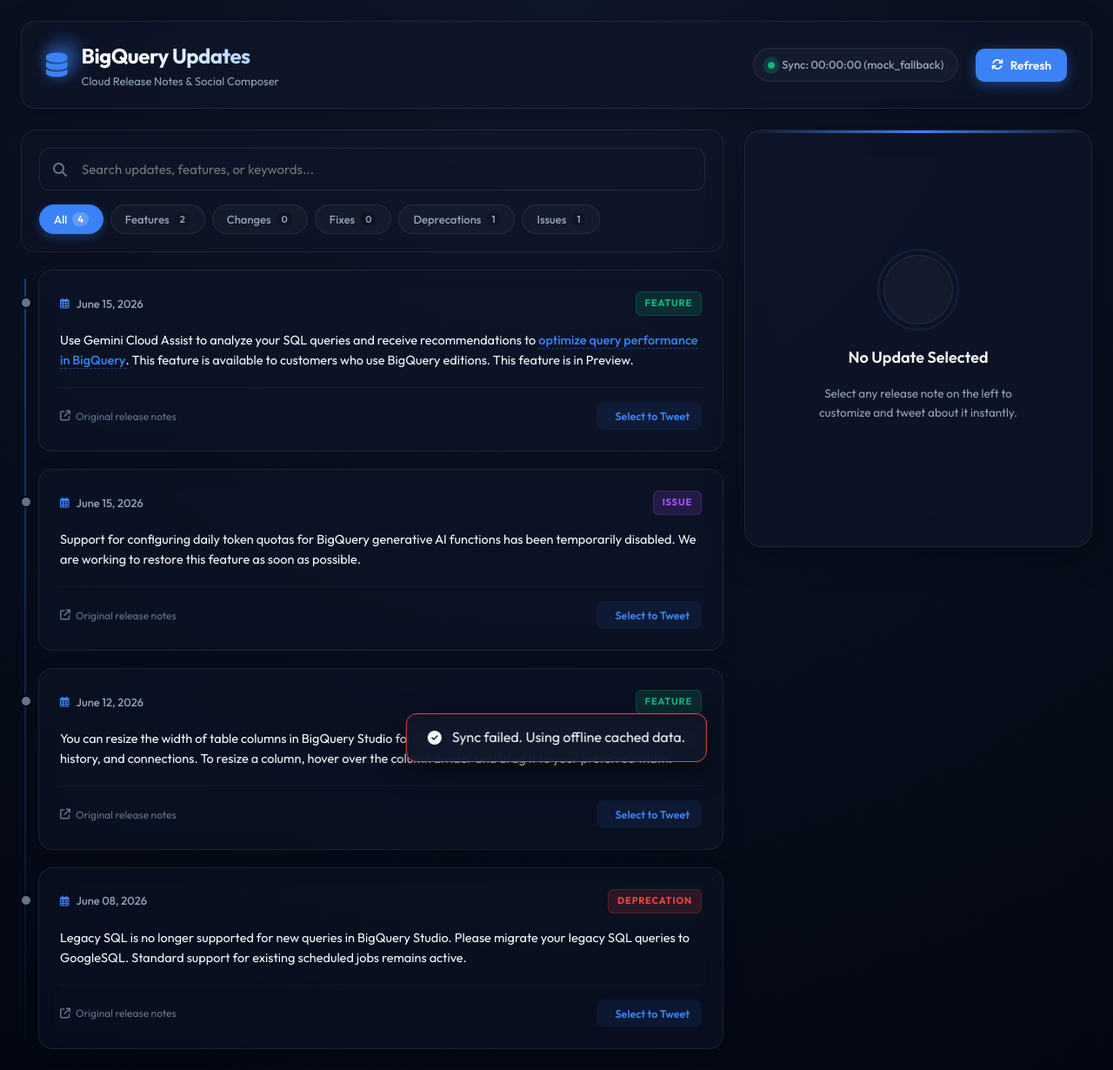
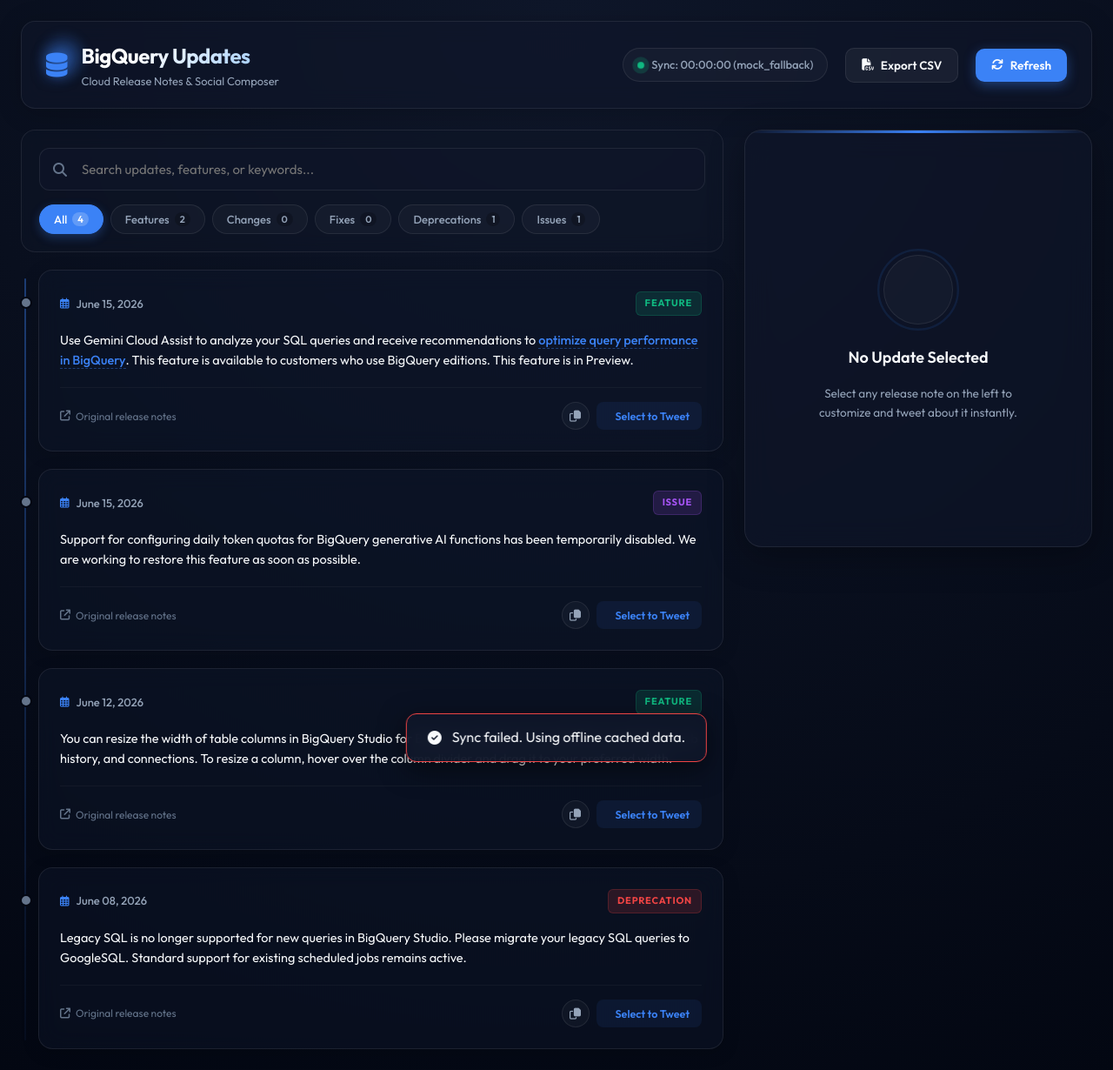
Before and after one commit to lehuyhai/lehuyhai-event-talks-app, a Flask app: page / in a window 1280 px wide. Shown: the whole page at 87% size. Run offline with Flask 3, Linux system fonts and the light colour scheme; data that the repository does not hold is empty.

Commit message:
Implement Copy to Clipboard on cards and Export CSV utilities

```diff
--- a/static/app.js
+++ b/static/app.js
@@ -1,6 +1,7 @@
 document.addEventListener('DOMContentLoaded', () => {
     // State management
     let allNotes = [];
+    let displayedNotes = [];
     let activeTypeFilter = 'all';
     let searchQuery = '';
     let selectedNote = null;
@@ -9,6 +10,7 @@
     // DOM Elements
     const refreshBtn = document.getElementById('refreshBtn');
     const refreshIcon = document.getElementById('refreshIcon');
+    const exportCsvBtn = document.getElementById('exportCsvBtn');
     const syncStatusText = document.getElementById('lastFetchedText');
 
     const searchInput = document.getElementById('searchInput');
@@ -50,6 +52,7 @@
 
     // Event Listeners
     refreshBtn.addEventListener('click', () => fetchNotes(true));
+    exportCsvBtn.addEventListener('click', () => exportDisplayedNotesToCSV());
 
     searchInput.addEventListener('input', (e) => {
         searchQuery = e.target.value.toLowerCase();
@@ -192,6 +195,7 @@
             );
         }
 
+        displayedNotes = filtered;
         renderNotes(filtered);
     }
 
@@ -255,12 +259,40 @@
                     <a href="${note.link}" target="_blank" rel="noopener noreferrer" class="card-link" onclick="event.stopPropagation()">
                         <i class="fa-solid fa-arrow-up-right-from-square"></i> Original release notes
                     </a>
-                    <div class="card-tweet-indicator">
-                        <i class="fa-brands fa-x-twitter"></i>
-                        <span>Select to Tweet</span>
+                    <div class="card-action-buttons">
+                        <button class="card-btn-copy" title="Copy raw update to clipboard" onclick="event.stopPropagation()">
+                            <i class="fa-regular fa-copy"></i>
+                        </button>
+                        <div class="card-tweet-indicator">
+                            <i class="fa-brands fa-x-twitter"></i>
+                            <span>Select to Tweet</span>
+                        </div>
                     </div>
                 </div>
             `;
+
+            // Attach individual copy button listener
+            const copyCardBtn = card.querySelector('.card-btn-copy');
+            copyCardBtn.addEventListener('click', async (e) => {
+                e.stopPropagation(); // Prevent selecting card
+                try {
+                    await navigator.clipboard.writeText(note.raw_text);
+                    showToast('Update copied to clipboard!');
+
+                    // Visual feedback
+                    const icon = copyCardBtn.querySelector('i');
+                    icon.className = 'fa-solid fa-check';
+                    copyCardBtn.classList.add('copied');
+
+                    setTimeout(() => {
+                        icon.className = 'fa-regular fa-copy';
+                        copyCardBtn.classList.remove('copied');
+                    }, 2000);
+                } catch (err) {
+                    console.error('Failed to copy card text:', err);
+                    showToast('Failed to copy content', true);
+                }
+            });
 
             card.addEventListener('click', () => selectNote(note));
             notesFeed.appendChild(card);
@@ -398,4 +430,46 @@
             toast.classList.remove('show');
         }, 3000);
     }
+
+    // CSV Exporter
+    function exportDisplayedNotesToCSV() {
+        if (displayedNotes.length === 0) {
+            showToast('No notes to export', true);
+            return;
+        }
+
+        const headers = ['Date', 'Type', 'Content', 'Link'];
+        const rows = [headers];
+
+        displayedNotes.forEach(note => {
+            rows.push([
+                note.date,
+                note.type,
+                note.raw_text,
+                note.link
+            ]);
+        });
+
+        const csvContent = rows.map(row =>
+            row.map(val => {
+                const escaped = ('' + val).replace(/"/g, '""');
+                return `"${escaped}"`;
+            }).join(',')
+        ).join('\r\n');
+
+        try {
+            const blob = new Blob([csvContent], { type: 'text/csv;charset=utf-8;' });
+            const url = URL.createObjectURL(blob);
+            const link = document.createElement("a");
+            link.setAttribute("href", url);
+            link.setAttribute("download", `bigquery_release_notes_${new Date().toISOString().split('T')[0]}.csv`);
+            document.body.appendChild(link);
+            link.click();
+            document.body.removeChild(link);
+            showToast('CSV export successful!');
+        } catch (err) {
+            console.error('Failed to export CSV:', err);
+            showToast('Export failed', true);
+        }
+    }
 });
--- a/static/style.css
+++ b/static/style.css
@@ -530,6 +530,42 @@
     box-shadow: 0 4px 10px rgba(59, 130, 246, 0.3);
 }
 
+/* Card actions buttons group */
+.card-action-buttons {
+    display: flex;
+    align-items: center;
+    gap: 8px;
+}
+
+.card-btn-copy {
+    background: rgba(255, 255, 255, 0.03);
+    border: 1px solid var(--border-color);
+    color: var(--text-secondary);
+    width: 32px;
+    height: 32px;
+    border-radius: 50%;
+    display: flex;
+    align-items: center;
+    justify-content: center;
+    cursor: pointer;
+    transition: var(--transition-smooth);
+    font-size: 13px;
+    outline: none;
+}
+
+.card-btn-copy:hover {
+    background: rgba(59, 130, 246, 0.1);
+    border-color: var(--accent-blue);
+    color: var(--text-primary);
+    transform: scale(1.05);
+}
+
+.card-btn-copy.copied {
+    background: rgba(16, 185, 129, 0.15);
+    border-color: var(--type-feature);
+    color: var(--type-feature);
+}
+
 /* Composer Sidebar Card */
 .composer-sidebar {
     position: sticky;
--- a/templates/index.html
+++ b/templates/index.html
@@ -31,6 +31,10 @@
                     <span class="status-indicator live"></span>
                     <span class="status-text" id="lastFetchedText">Checking feed...</span>
                 </div>
+                <button id="exportCsvBtn" class="btn btn-secondary btn-refresh" title="Export current list to CSV">
+                    <i class="fa-solid fa-file-csv"></i>
+                    <span>Export CSV</span>
+                </button>
                 <button id="refreshBtn" class="btn btn-primary btn-refresh" title="Refresh Release Notes">
                     <i class="fa-solid fa-arrows-rotate spinner" id="refreshIcon"></i>
                     <span>Refresh</span>
```
